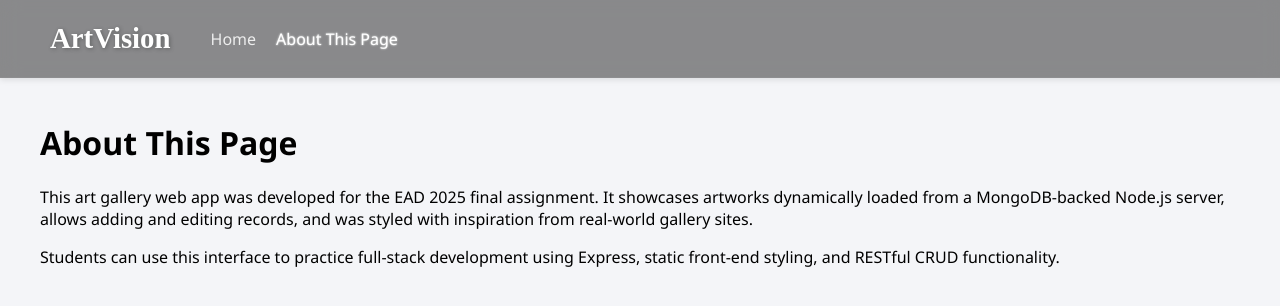
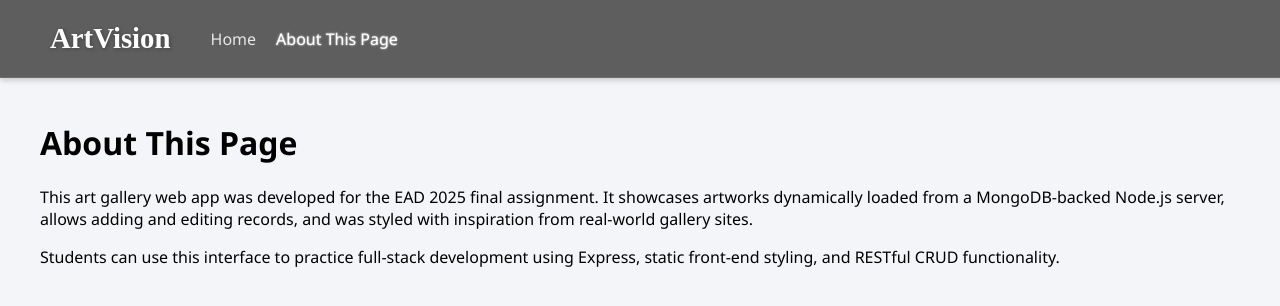
Before and after one commit to patrishamauhay/Art-Catalog-Application, a website: page public/about.html in a window 1280 px wide. Shown: the top 306 px of the page. Drawn offline with Linux system fonts and the light colour scheme.

Commit message:
Updated UI

```diff
--- a/public/style.css
+++ b/public/style.css
@@ -10,14 +10,15 @@ body {
     justify-content: center;
     align-items: center;
     height: 80vh;
-    background-image: url('/images/art_gallery.jpg');
+    background-image: url('images/art_gallery.jpg');
     background-size: cover;
     background-position: center;
     position: relative;
     color: white;
     text-align: center;
+    margin-top: 0;
+    padding-top: 0;
   }
-
 
   .hero-overlay {
     position: absolute;
@@ -36,6 +37,7 @@ body {
   .hero-content {
     position: relative;
     z-index: 2;
+    padding-top: 60px;
   }
 
   .search-bar {
@@ -328,14 +330,14 @@ body {
     display: flex;
     justify-content: space-between;
     align-items: center;
-    background-color: rgba(30, 30, 30, 0.5); /* softer dark */
-    backdrop-filter: blur(10px); /* subtle glass blur */
-    -webkit-backdrop-filter: blur(10px); /* Safari support */
+    background-color: rgba(30, 30, 30, 0.7); /* Increased opacity for visibility */
+    backdrop-filter: blur(10px);
+    -webkit-backdrop-filter: blur(10px);
     color: white;
-    z-index: 1000;
+    z-index: 150; /* Increased z-index to ensure it's on top */
     font-family: 'Segoe UI', sans-serif;
-    border-bottom: 1px solid rgba(255, 255, 255, 0.05); /* subtle line */
-    box-shadow: 0 2px 6px rgba(0, 0, 0, 0.1); /* light shadow */
+    border-bottom: 1px solid rgba(255, 255, 255, 0.1);
+    box-shadow: 0 2px 6px rgba(0, 0, 0, 0.2);
   }
 
   .nav-left, .nav-right {
```
Also changed, not shown: public/index.html (+5 -4 lines), README.md.
